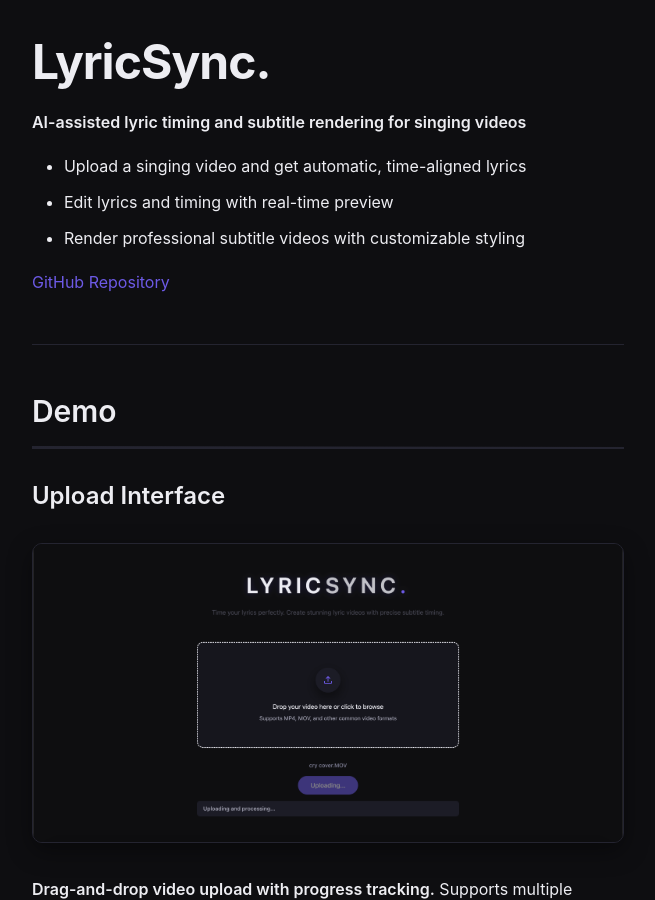
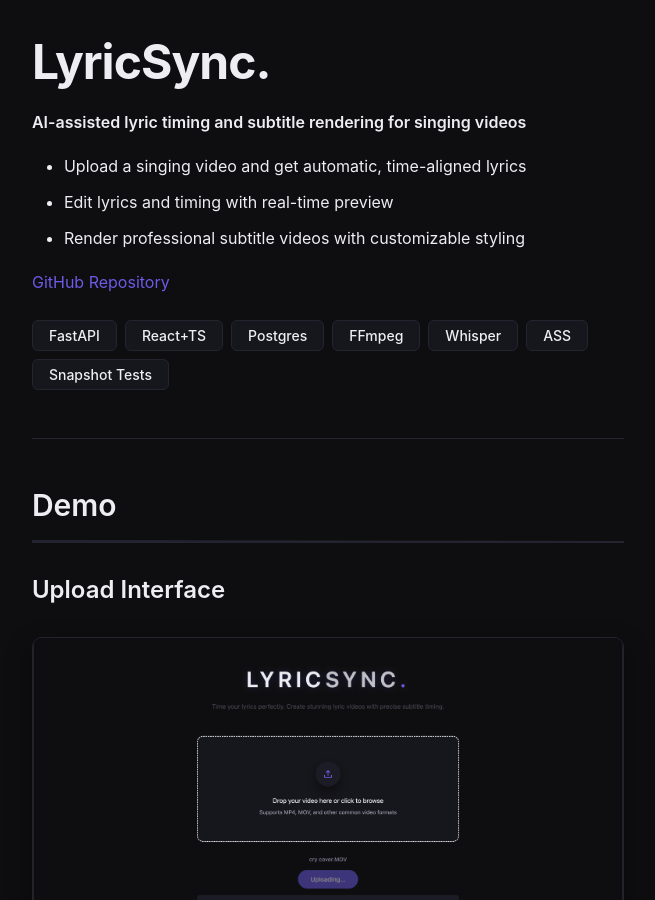
Before and after one commit to seanowww/LyricSync, a Jekyll site: the page built from docs/index.md, in a window 1280 px wide and 900 px high. Shown: the whole window, without its empty margins (312-967 px from the left). Built offline with Jekyll 4.4.1, drawn with Linux system fonts in a browser that asks for light colours; our own code applies the rules of GitHub Pages for plain Markdown files.

Commit message:
Added badges

```diff
--- a/docs/index.md
+++ b/docs/index.md
@@ -11,6 +11,16 @@ layout: default
 - Render professional subtitle videos with customizable styling
 
 [GitHub Repository](https://github.com/seanowww/LyricSync)
+
+<div class="stack-badges">
+  <span class="badge">FastAPI</span>
+  <span class="badge">React+TS</span>
+  <span class="badge">Postgres</span>
+  <span class="badge">FFmpeg</span>
+  <span class="badge">Whisper</span>
+  <span class="badge">ASS</span>
+  <span class="badge">Snapshot Tests</span>
+</div>
 
 ---
 
```
